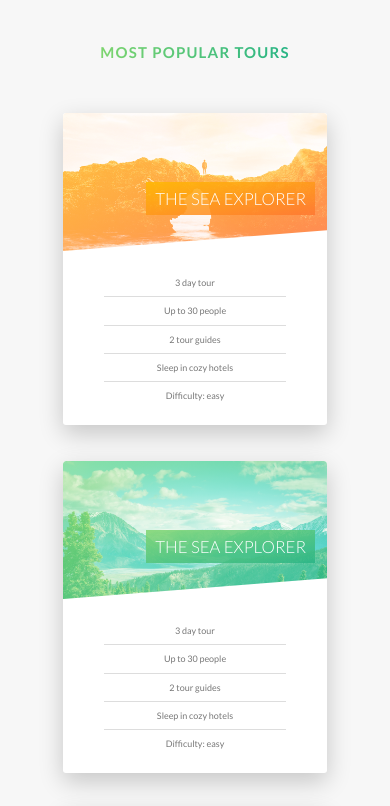
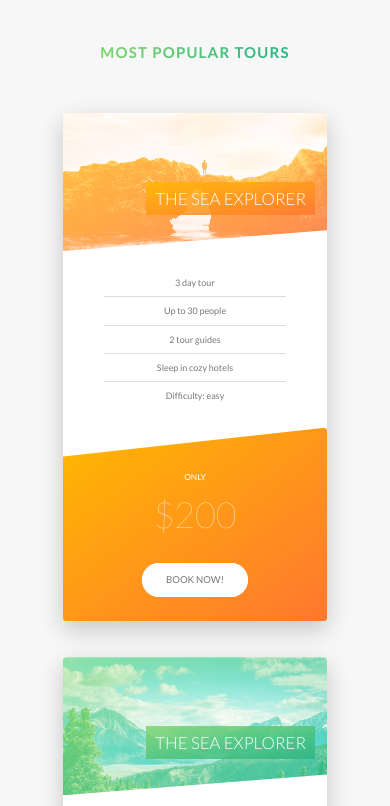
Before and after one commit to irshadkhan2019/Natours-design, a website: page index.html in a window 390 px wide. Shown: the part 2038-2844 px from the top of the page. Drawn offline with Linux system fonts and the light colour scheme.

Commit message:
tours stories bookings media queries

```diff
--- a/sass/components/_card.scss
+++ b/sass/components/_card.scss
@@ -153,4 +153,54 @@
     font-weight: 100;
   }
 
+  @include respond(tab-port) {
+
+    //Functionality
+    height: auto;
+    border-radius: 3px;
+    background-color: $color-white;
+    box-shadow: 0 1.4rem 4rem rgba($color-black, .2);
+
+    &__side {
+      height: auto;
+      position: relative;
+      box-shadow: none;
+
+      &--back {
+        transform: rotateY(0);
+        clip-path: polygon(0 15%, 100% 0, 100% 100%, 0 100%);
+      }
+
+    }
+
+    //when hover .card we want .card__side to transform
+    &:hover &__side--front {
+      transform: rotateY(0);
+    }
+
+    &:hover &__side--back {
+      transform: rotateY(0);
+    }
+
+
+    //back side styling
+    &__cta {
+      position: relative;
+      top: 0%;
+      left: 0%;
+      transform: translate(0);
+      width: 100%;
+      padding: 7rem 4rem 4rem 4rem;
+    }
+
+    &__price-box {
+      margin-bottom: 3rem;
+    }
+
+    &__price-value {
+      font-size: 6rem;
+    }
+
+  }
+
 }
--- a/sass/components/_form.scss
+++ b/sass/components/_form.scss
@@ -15,6 +15,9 @@
     color: inherit;
     display: block;
     transition: all .3s;
+
+
+
 
     &:focus {
       outline: none;
@@ -53,6 +56,12 @@
   &__radio-group {
     width: 49%;
     display: inline-block;
+
+    @include respond(tab-port) {
+      width: 100%;
+      margin-bottom: 2rem;
+    }
+
   }
 
   &__radio-input {
--- a/sass/components/_popup.scss
+++ b/sass/components/_popup.scss
@@ -21,11 +21,21 @@
     opacity: 0;
     transform: translate(-50%, -50%) scale(.25);
     transition: all .5s;
+
+
+
   }
 
   &__left {
     width: 33.333333%;
     display: table-cell;
+    vertical-align: middle;
+    padding: 3rem 1rem;
+
+    @include respond(tab-port) {
+      width: 95%;
+      display: inline-block;
+    }
 
   }
 
@@ -34,11 +44,26 @@
     display: table-cell;
     vertical-align: middle;
     padding: 3rem 5rem;
+
+
+    @include respond(tab-port) {
+      width: 90%;
+      display: inline-block;
+
+    }
+
   }
 
   &__img {
     display: block;
     width: 100%;
+
+    @include respond(tab-port) {
+      width: 50%;
+      float: left;
+      padding: 0rem 2rem;
+    }
+
   }
 
   &__text {
@@ -48,6 +73,13 @@
     column-gap: 4rem;
     column-rule: 1px solid $color-grey-light-2;
     hyphens: auto;
+
+    @include respond(tab-port) {
+      font-size: 1.2rem;
+      margin-bottom: 3rem;
+    }
+
+
   }
 
   &:target {
--- a/sass/components/_story.scss
+++ b/sass/components/_story.scss
@@ -8,6 +8,17 @@
   padding-left: 9rem;
   font-size: $defaut-font-size;
   transform: skewX(-12deg);
+
+  @include respond(tab-port) {
+    width: 100%;
+    padding: 4rem;
+    padding-left: 7rem;
+  }
+
+  @include respond(phone) {
+    transform: skewX(0);
+
+  }
 
   &:not(:last-child) {
     margin-bottom: 10rem;
@@ -23,6 +34,11 @@
     transform: translateX(-3rem) skewX(12deg);
     position: relative;
 
+    @include respond(phone) {
+      transform: translateX(-3rem) skewX(0);
+
+    }
+
   }
 
   &__img {
@@ -34,6 +50,11 @@
 
   &__text {
     transform: skewX(12deg);
+
+    @include respond(phone) {
+      transform: skewX(0);
+
+    }
   }
 
   &__caption {
--- a/sass/pages/_home.scss
+++ b/sass/pages/_home.scss
@@ -63,13 +63,31 @@
 
 .book {
   background-image: linear-gradient(105deg, rgba($color-white, .9)0%, rgba($color-white, .9)50%, transparent 50%), url(../img/nat-10.jpg);
-  background-size: cover;
-  height: 50rem;
+  background-size: 100%; //img fits in container in x direction
   border-radius: 3px;
   box-shadow: 0 1.5rem 4rem rgba($color-black, 0.2);
+
+  @include respond(tab-land) {
+    background-image: linear-gradient(105deg, rgba($color-white, .9)0%, rgba($color-white, .9)65%, transparent 65%), url(../img/nat-10.jpg);
+    background-size: cover;
+  }
+
+  @include respond(tab-port) {
+    background-image: linear-gradient(to right, rgba($color-white, .9)0%, rgba($color-white, .9)100%), url(../img/nat-10.jpg);
+
+  }
+
 
   &__form {
     width: 50%;
     padding: 6rem;
+
+    @include respond(tab-land) {
+      width: 65%;
+    }
+
+    @include respond(tab-port) {
+      width: 100%;
+    }
   }
 }
```
Also changed, not shown: index.html (+1 -1 lines), css/main.css.
